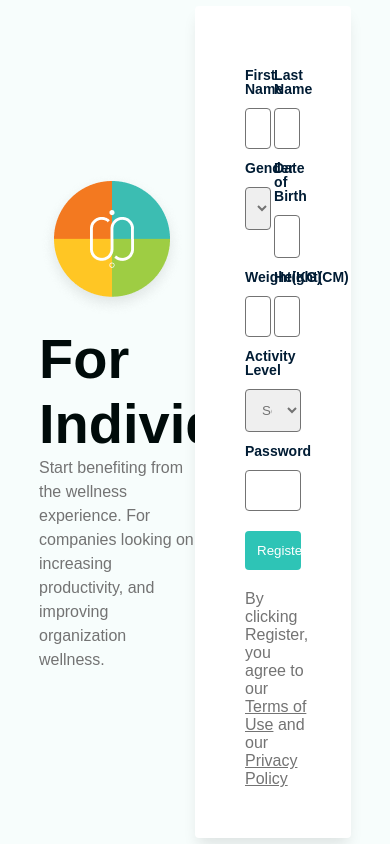
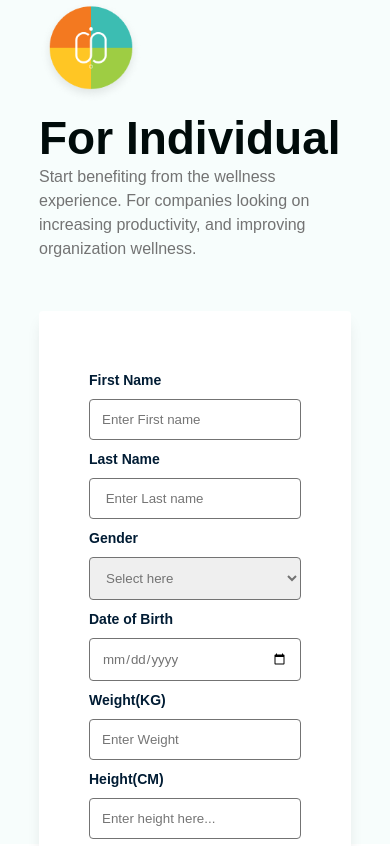
Before and after one commit to sintimmisa/altschool_assignmnet2, a plain HTML site: page index.html in a window 390 px wide. Shown: the top 846 px of the page. Drawn offline with Linux system fonts and the light colour scheme; a web font is replaced by a local one.

Commit message:
Mobile responsiveness

```diff
--- a/style.css
+++ b/style.css
@@ -104,3 +104,28 @@ h2{
     flex-direction: row;
     align-items: center;
 }
+
+
+@media only screen and (max-width:768px){
+
+    .col-1,.col-2{
+        width:100%;
+    }
+
+    img{
+        width: 104px;
+    }
+
+    .col-2{
+        margin-top: 50px;
+    }
+
+    h2{
+        font-size: 46px;
+    }
+
+    .input-box{
+        width:100%;
+    }
+
+}
```
Also changed, not shown: index.html (line endings or trailing spaces).
